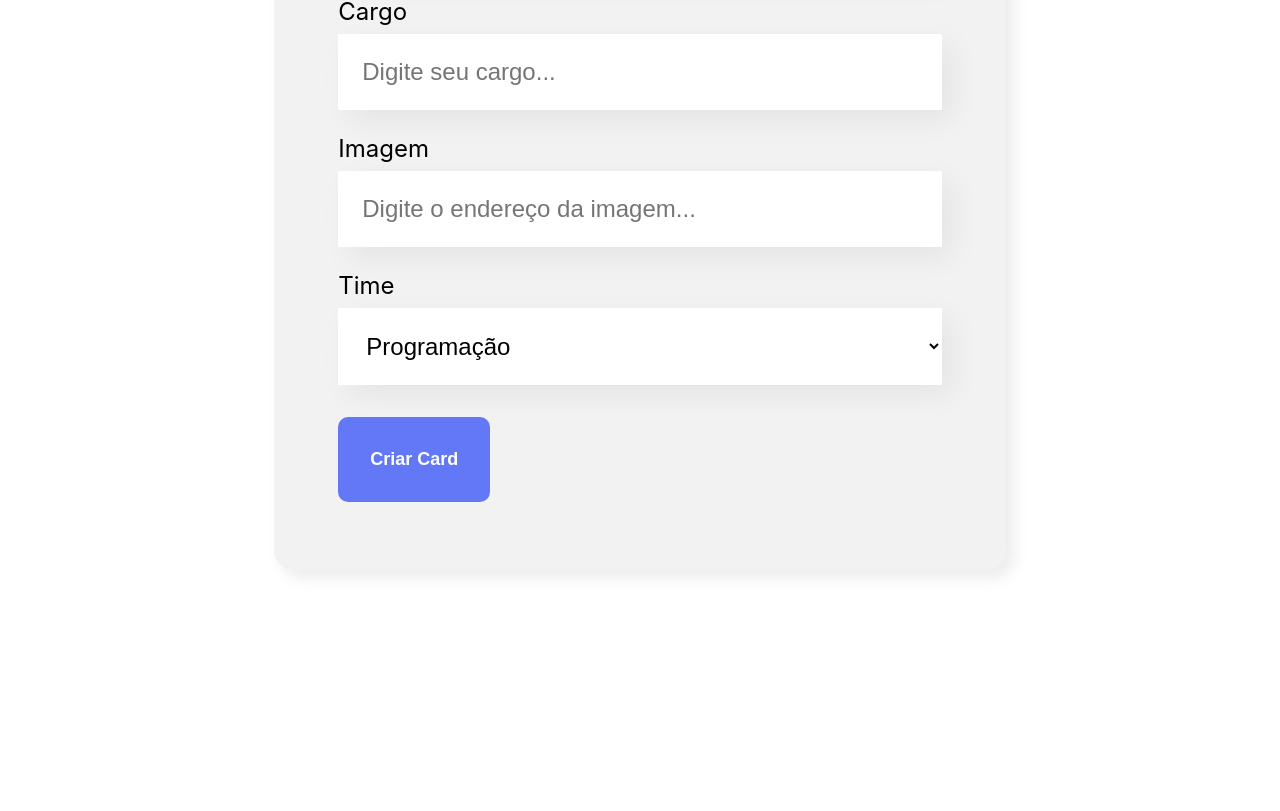
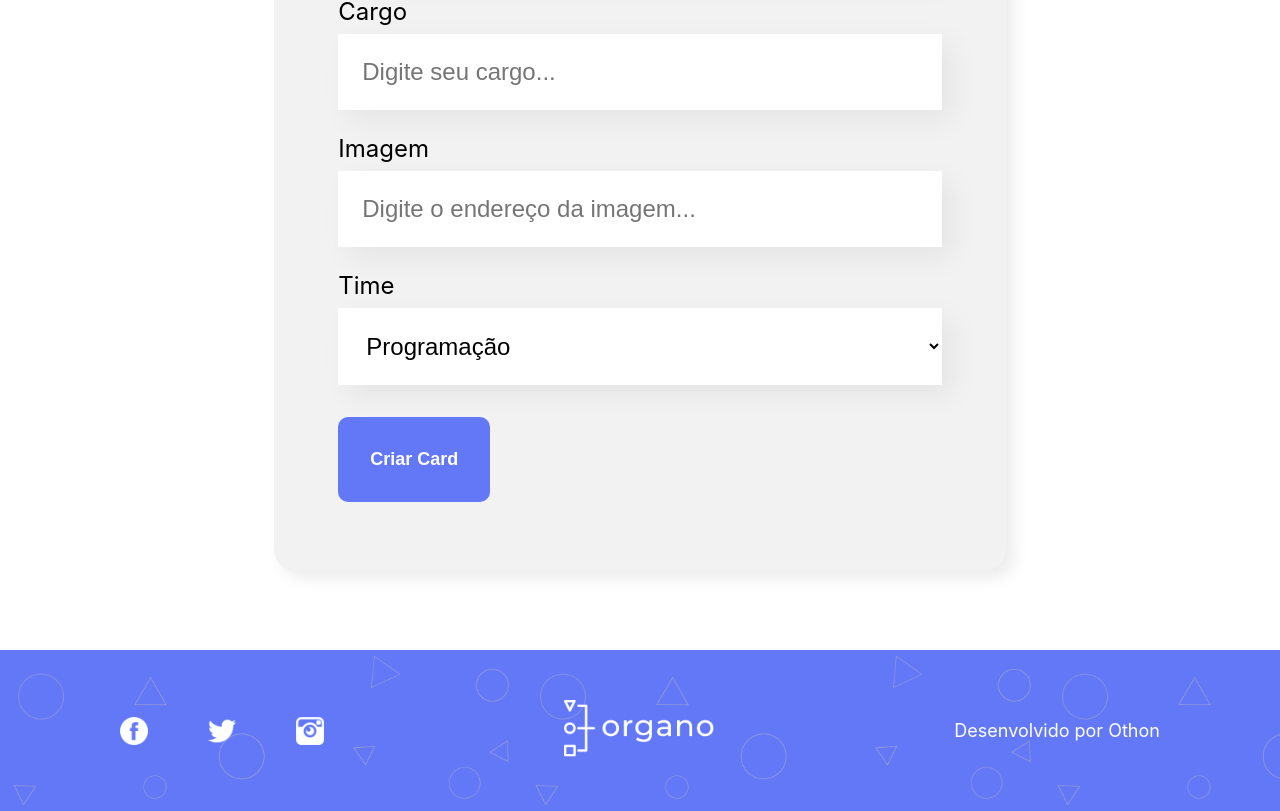
Before and after one commit to othonss/Alura, a React (Create React App) app in the folder Formação - React com JavaScript/React - Desenvolvendo com JavaScript/organo/: page / in a window 1280 px wide. Shown: the part 827-1638 px from the top of the page. Before the commit the page ends 1477 px from the top, so only its background shows below. Built offline with nearby package versions, Linux system fonts and the light colour scheme.

Commit message:
CRIADO O COMPONENTE REFERENTE AO FOOTER (DESAFIO PROPOSTO PELA ALURA)

```diff
--- a/Formação - React com JavaScript/React - Desenvolvendo com JavaScript/organo/src/App.js
+++ b/Formação - React com JavaScript/React - Desenvolvendo com JavaScript/organo/src/App.js
@@ -1,6 +1,7 @@
 import { useState } from 'react';
 import Banner from './componentes/Banner';
 import Formulario from './componentes/Formulario';
+import Rodape from './componentes/Rodape';
 import Time from './componentes/Time';
 
 function App() {
@@ -63,6 +64,8 @@ function App() {
         corSecundaria={time.corSecundaria}
         colaboradores={colaboradores.filter(colaborador => colaborador.time === time.nome)}
       />)}
+
+      <Rodape />
     </div>
   );
 }
--- /dev/null
+++ b/Formação - React com JavaScript/React - Desenvolvendo com JavaScript/organo/src/componentes/Rodape/Rodape.css
@@ -0,0 +1,29 @@
+.footer {
+    background-color: #6278F7;
+    background-image: url(../../../public/imagens/fundo.png);
+    background-size: contain;
+    display: flex;
+    flex-wrap: wrap;
+    justify-content: space-around;
+    align-items: center;
+    padding: 50px 0px;
+}
+
+.footer .sociais{
+    display: flex;
+    justify-content: space-around;
+    gap: 60px;
+}
+
+.footer .sociais img{
+    width: 28px;
+}
+
+.footer .logotipoOrgano img{
+    width: 150px;
+}
+
+.footer .dev p{
+    color: #FFFFFF;
+    font-size: 18px;
+}
--- /dev/null
+++ b/Formação - React com JavaScript/React - Desenvolvendo com JavaScript/organo/src/componentes/Rodape/index.js
@@ -0,0 +1,21 @@
+import './Rodape.css'
+
+const Rodape = () => {
+    return (
+        <footer className="footer">
+            <div className="sociais">
+                <img src="/imagens/fb.png" alt="Facebook"/>
+                <img src="/imagens/tw.png" alt="Twitter"/>
+                <img src="/imagens/ig.png" alt="Instagram"/>
+            </div>
+            <div className="logotipoOrgano">
+                <img src="/imagens/logo.png" alt="Logotipo do Organo" />
+            </div>
+            <div className="dev">
+                <p>Desenvolvido por Othon</p>
+            </div>
+        </footer>
+    )
+}
+
+export default Rodape
```
